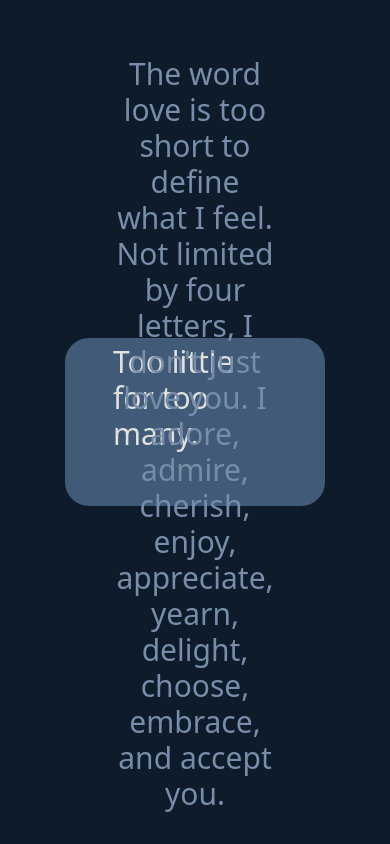
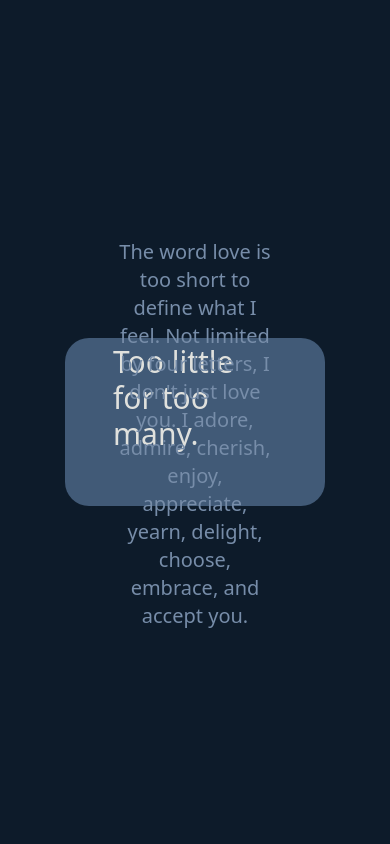
Before and after one commit to GianSalvadora/OneHundred, a plain HTML site: page index.html in a window 390 px wide. Drawn offline with Linux system fonts and the light colour scheme.

Commit message:
Responsive

```diff
--- a/index.html
+++ b/index.html
@@ -11,7 +11,7 @@
         <h1 class="text-3xl w-full h-2/6 flex flex-col justify-center items-center text-[#E0E1DD]">
             Too little for too many.
         </h1>
-        <p class="text-3xl font-light h-4/6 w-full text-center flex flex-col justify-center items-center text-[#778DA9]">
+        <p class="text-xl lg:text-3xl font-light h-4/6 w-full text-center flex flex-col justify-center items-center text-[#778DA9]">
             The word love is too short to define what I feel. Not limited by four letters, I don't just love you. I adore, admire, cherish, enjoy, appreciate, yearn, delight, choose, embrace, and accept you.
         </p>
     </div>
```
